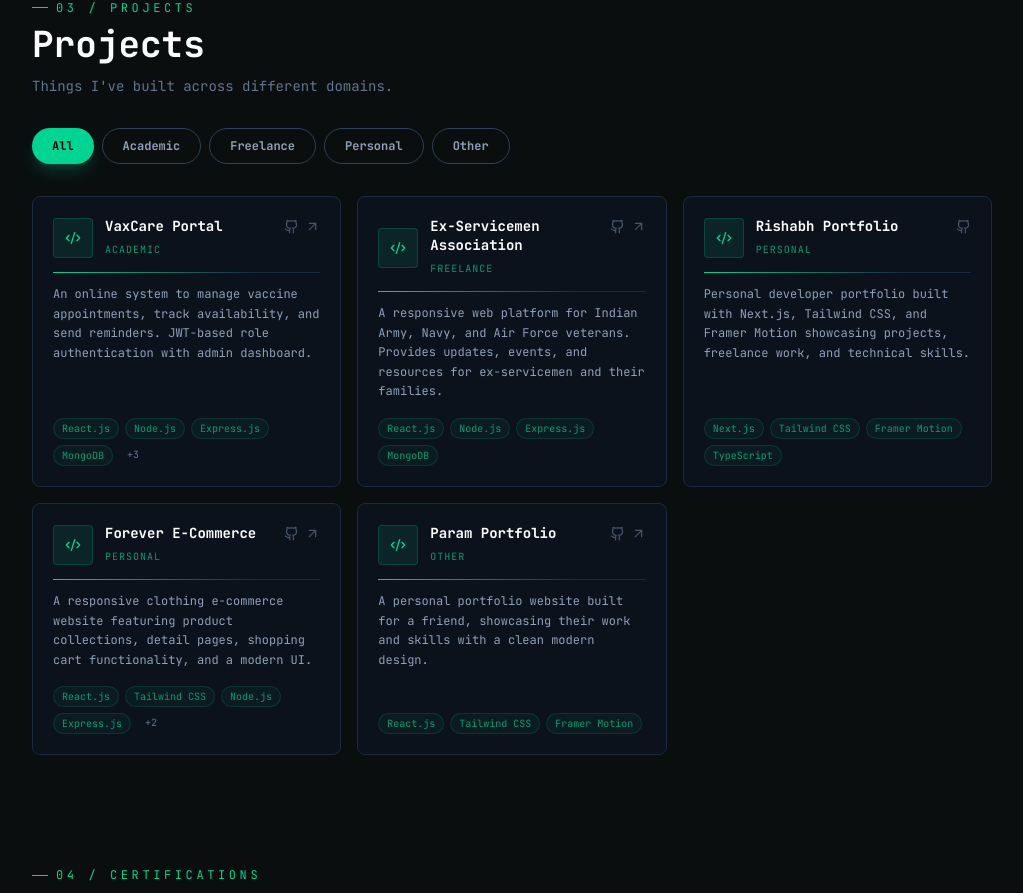
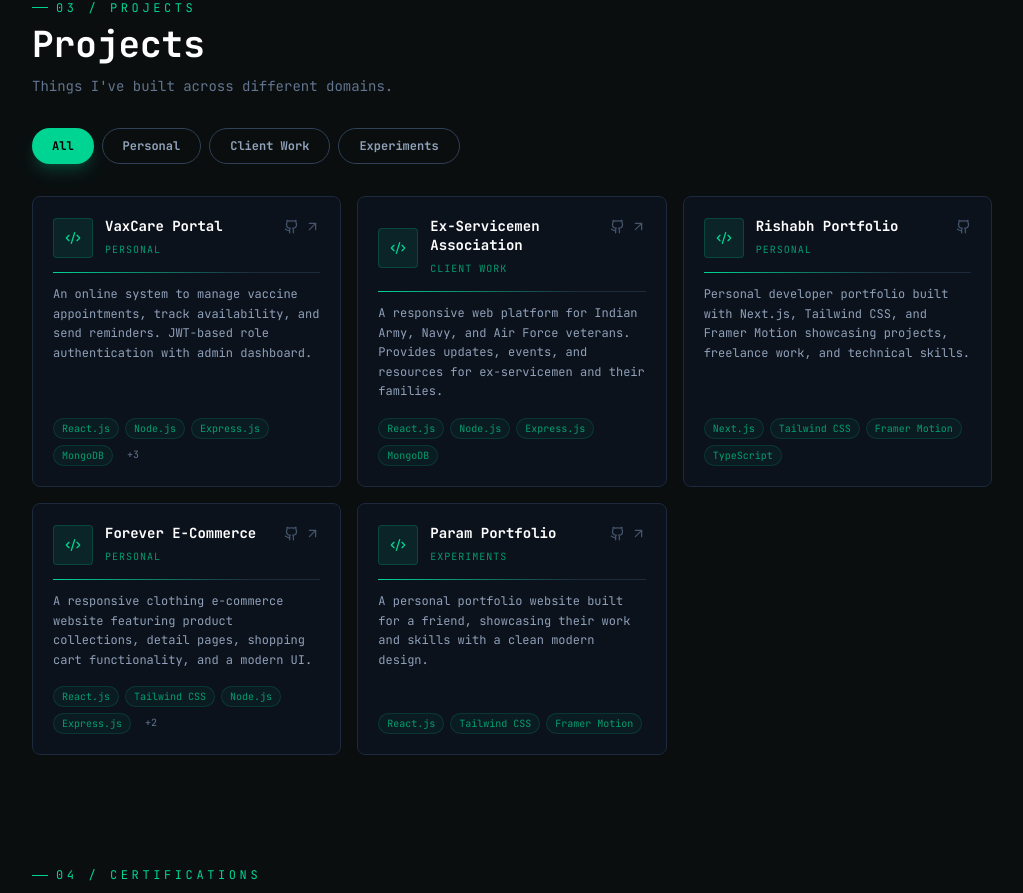
Before and after one commit to rishabh-ydv23/rishabh-portfolio, a Next.js app: page / in a window 1280 px wide. Shown: the part 1853-2746 px from the top of the page, without its empty margins (128-1151 px from the left). Built offline with nearby package versions, Linux system fonts and the light colour scheme.

Commit message:
update: change project categories to Personal, Client Work, and Experiments

```diff
--- a/src/app/page.tsx
+++ b/src/app/page.tsx
@@ -142,8 +142,8 @@ const skills = [
 
 const allProjectsData = [
   {
-    category: "academic",
-    label: "Academic",
+    category: "personal",
+    label: "Personal",
     title: "VaxCare Portal",
     description: "An online system to manage vaccine appointments, track availability, and send reminders. JWT-based role authentication with admin dashboard.",
     tech: ["React.js", "Node.js", "Express.js", "MongoDB", "JWT", "Leaflet", "SendGrid"],
@@ -151,8 +151,8 @@ const allProjectsData = [
     github: "https://github.com/rishabh-ydv23/Smart-Vaccine-System",
   },
   {
-    category: "freelance",
-    label: "Freelance",
+    category: "client-work",
+    label: "Client Work",
     title: "Ex-Servicemen Association",
     description: "A responsive web platform for Indian Army, Navy, and Air Force veterans. Provides updates, events, and resources for ex-servicemen and their families.",
     tech: ["React.js", "Node.js", "Express.js", "MongoDB"],
@@ -178,8 +178,8 @@ const allProjectsData = [
     github: "https://github.com/rishabh-ydv23/Forever-Ecommerce-website",
   },
   {
-    category: "other",
-    label: "Other",
+    category: "experiments",
+    label: "Experiments",
     title: "Param Portfolio",
     description: "A personal portfolio website built for a friend, showcasing their work and skills with a clean modern design.",
     tech: ["React.js", "Tailwind CSS", "Framer Motion"],
@@ -189,11 +189,10 @@ const allProjectsData = [
 ];
 
 const PROJECT_CATS = [
-  { key: "all",       label: "All" },
-  { key: "academic",  label: "Academic" },
-  { key: "freelance", label: "Freelance" },
-  { key: "personal",  label: "Personal" },
-  { key: "other",     label: "Other" },
+  { key: "all",          label: "All" },
+  { key: "personal",     label: "Personal" },
+  { key: "client-work",  label: "Client Work" },
+  { key: "experiments",  label: "Experiments" },
 ];
 
 const certifications = [
```
